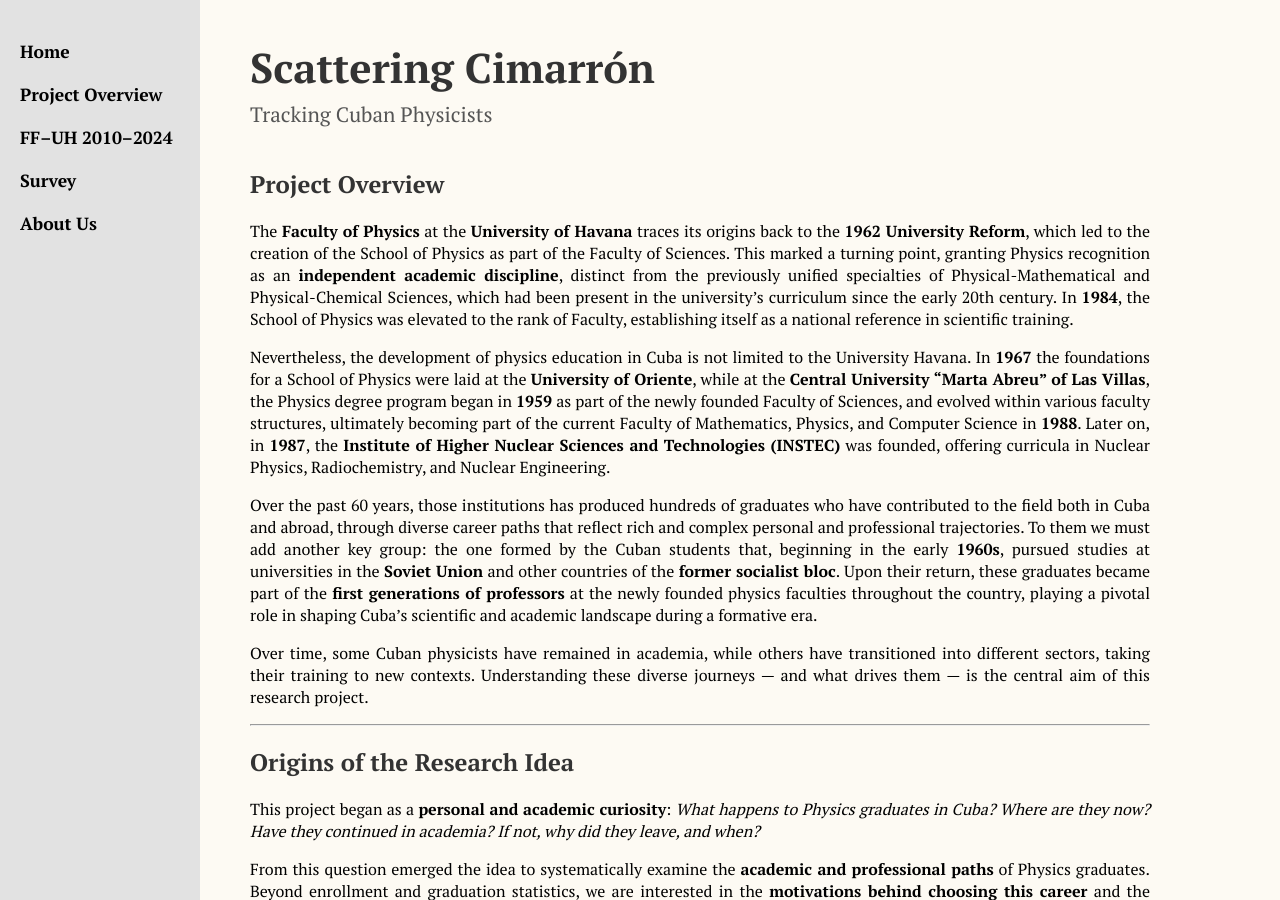
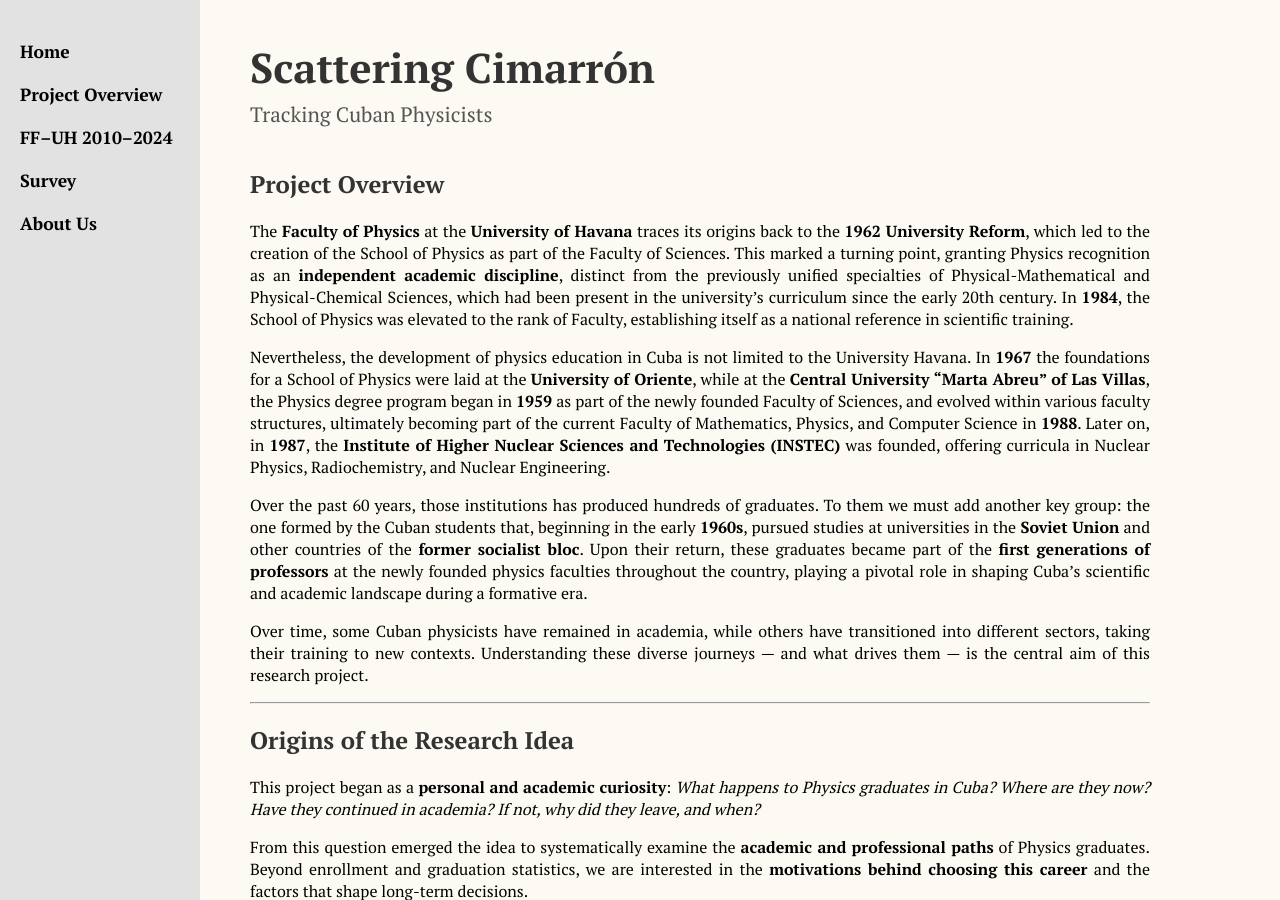
Before and after one commit to Gretica/Tracking_Cuban_Physicists, a Jekyll site: the page built from project.md, in a window 1280 px wide and 900 px high. Built offline with Jekyll 4.4.1, drawn with Linux system fonts in a browser that asks for light colours.

Commit message:
Update project.md

```diff
--- a/project.md
+++ b/project.md
@@ -12,7 +12,7 @@ The **Faculty of Physics** at the **University of Havana** traces its origins ba
 
 Nevertheless, the development of physics education in Cuba is not limited to the University Havana. In **1967** the foundations for a School of Physics were laid at the **University of Oriente**, while at the **Central University “Marta Abreu” of Las Villas**, the Physics degree program began in **1959** as part of the newly founded Faculty of Sciences, and evolved within various faculty structures, ultimately becoming part of the current Faculty of Mathematics, Physics, and Computer Science in **1988**. Later on, in **1987**, the **Institute of Higher Nuclear Sciences and Technologies (INSTEC)** was founded, offering curricula in Nuclear Physics, Radiochemistry, and Nuclear Engineering.
 
-Over the past 60 years, those institutions has produced hundreds of graduates who have contributed to the field both in Cuba and abroad, through diverse career paths that reflect rich and complex personal and professional trajectories. To them we must add another key group: the one formed by the Cuban students that, beginning in the early **1960s**, pursued studies at universities in the **Soviet Union** and other countries of the **former socialist bloc**. Upon their return, these graduates became part of the **first generations of professors** at the newly founded physics faculties throughout the country, playing a pivotal role in shaping Cuba’s scientific and academic landscape during a formative era.
+Over the past 60 years, those institutions has produced hundreds of graduates. To them we must add another key group: the one formed by the Cuban students that, beginning in the early **1960s**, pursued studies at universities in the **Soviet Union** and other countries of the **former socialist bloc**. Upon their return, these graduates became part of the **first generations of professors** at the newly founded physics faculties throughout the country, playing a pivotal role in shaping Cuba’s scientific and academic landscape during a formative era.
 
 Over time, some Cuban physicists have remained in academia, while others have transitioned into different sectors, taking their training to new contexts. Understanding these diverse journeys — and what drives them — is the central aim of this research project.
 
```
